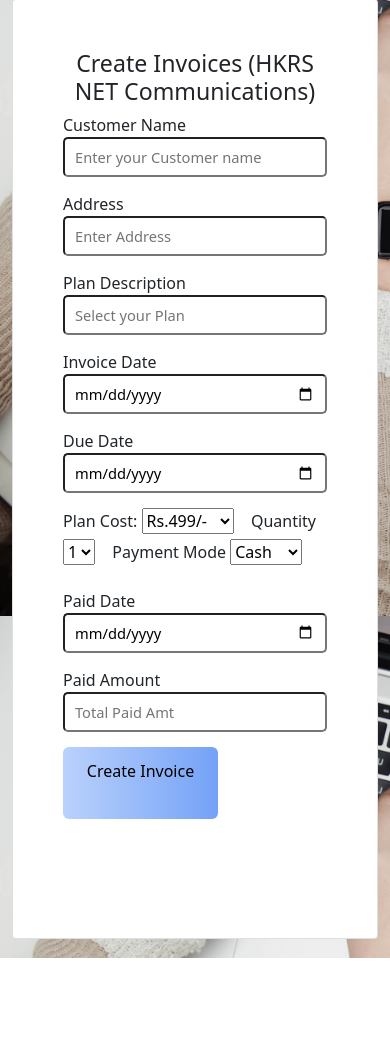
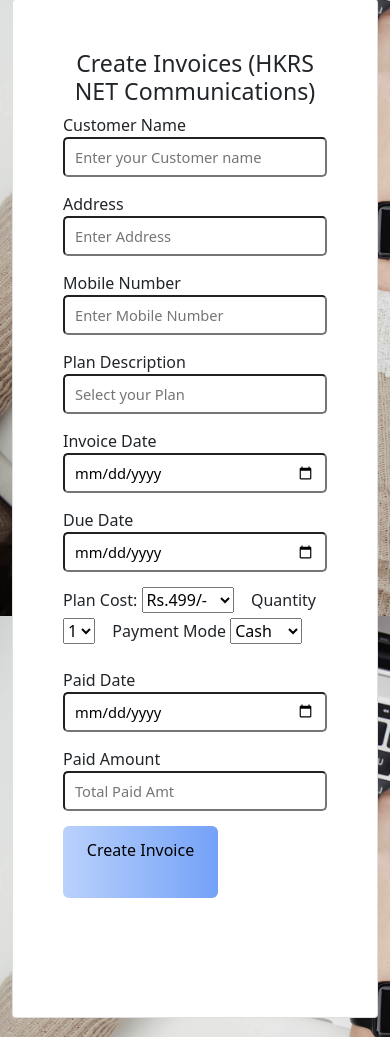
Before and after one commit to Kamal-prog-code/hkrs_invoice_gen, a Django app: template app/templates/app/index.html in a window 390 px wide. Shown: the part 164-1201 px from the top of the page. Before the commit the page ends 1122 px from the top, so only its background shows below. Run offline with Django 3.2, Linux system fonts and the light colour scheme; the template is opened without the code that fills it, so the values that code supplies are empty; some libraries are stand-ins or nearby versions.

Commit message:
Mobile added

```diff
--- a/Static/js/xhr.js
+++ b/Static/js/xhr.js
@@ -31,6 +31,7 @@
         Payment_mode : document.querySelector("#pm").value,
         Paid_date : document.querySelector("#pda").value,
         Paid_amt : document.querySelector("#pa").value,
+        Mobile_number : document.querySelector("#bm").value,
     })
     .then(responseData => {
         console.log(responseData);
--- a/app/templates/app/index.html
+++ b/app/templates/app/index.html
@@ -101,6 +101,8 @@
 						<input type="text" placeholder="Enter your Customer name" id="cn"><br>
 						<label>Address</label>
 						<input type="text" placeholder="Enter Address" id="ca"><br>
+						<label>Mobile Number</label>
+						<input type="text" placeholder="Enter Mobile Number" id="bm"><br>
 						<label>Plan Description</label>
 						<input type="text" placeholder="Select your Plan" id="pd"><br>
 						<label>Invoice Date</label>
```
